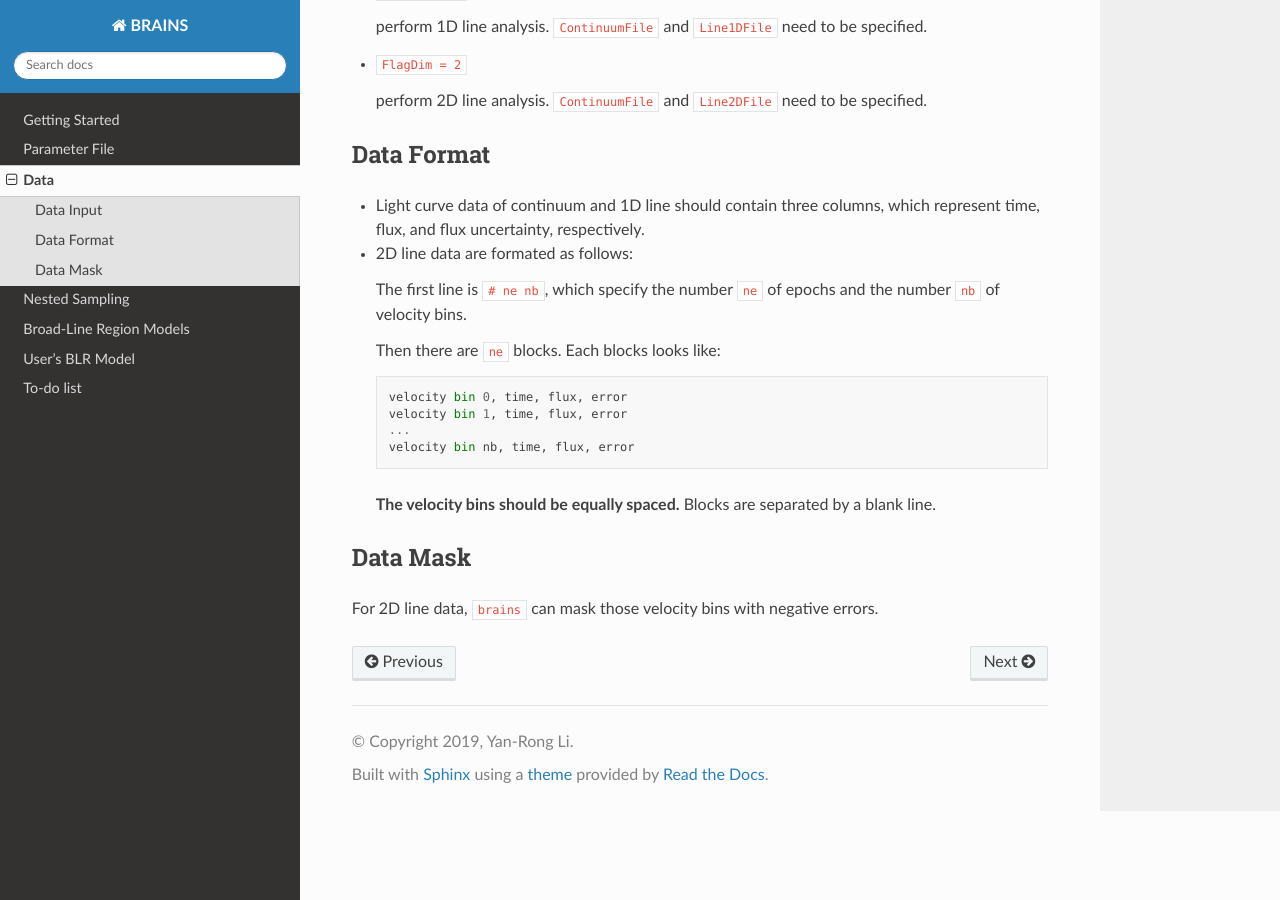
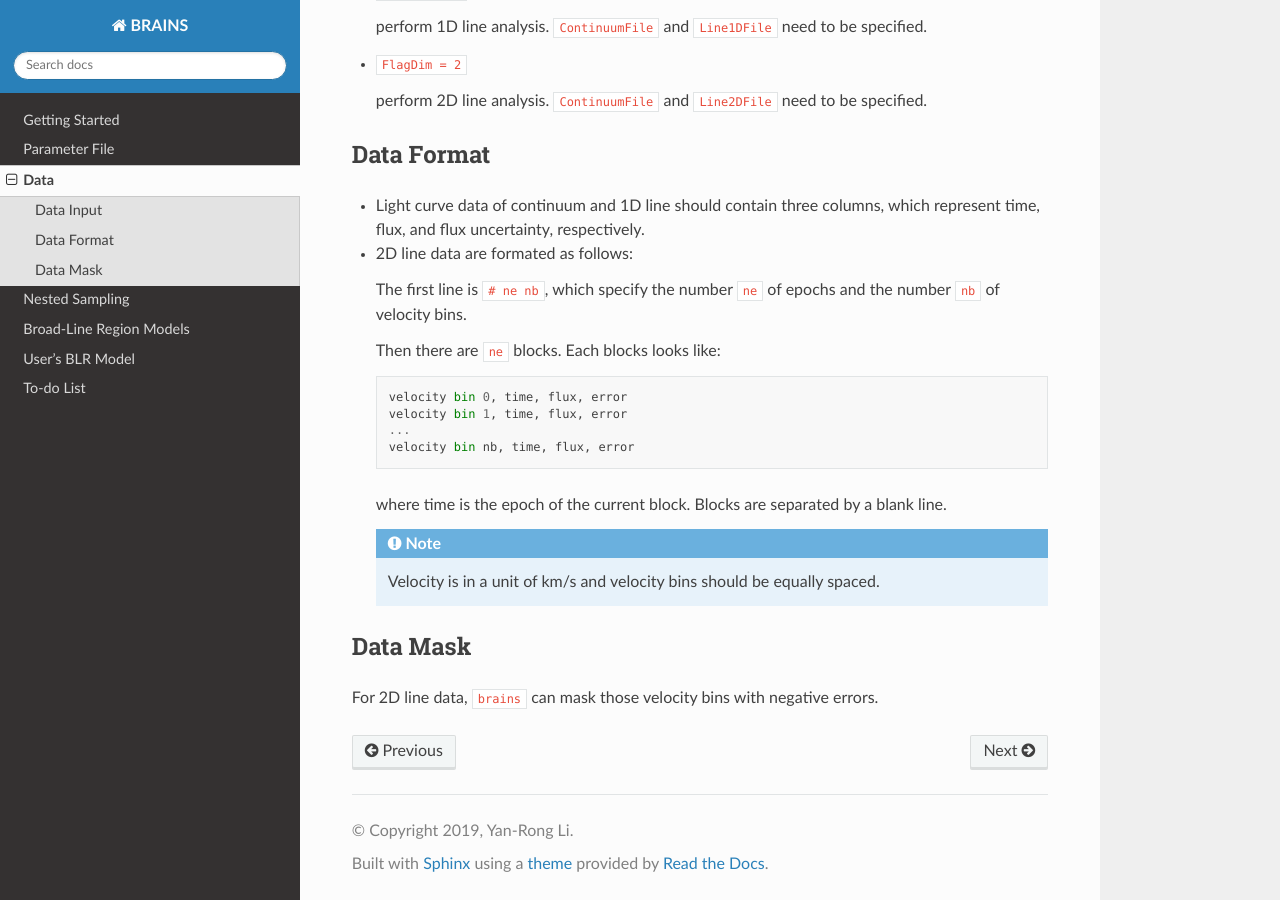
Before and after one commit to LiyrAstroph/BRAINS, a Sphinx documentation site: the page built from docs/data.rst, in a window 1280 px wide and 900 px high, scrolled down 533 px. Built offline with Sphinx 7.4.7 and the Read the Docs theme 2.0.0, drawn with Linux system fonts in a browser that asks for light colours.

Commit message:
continue to update docs.

```diff
--- a/docs/data.rst
+++ b/docs/data.rst
@@ -56,8 +56,10 @@ Data Format
     ...
     velocity bin nb, time, flux, error
 
-  **The velocity bins should be equally spaced.** Blocks are
-  separated by a blank line.
+  where time is the epoch of the current block. Blocks are separated by a blank line.
+
+  .. note::
+    Velocity is in a unit of km/s and velocity bins should be equally spaced.
 
 Data Mask
 =========
--- a/docs/model.rst
+++ b/docs/model.rst
@@ -11,6 +11,7 @@ and emit broad emission lines.
 
 .. figure:: _static/fig_blr_disk.jpg
   :align: center
+  :width: 12 cm
 
   Schematic of a disk-like broad-line region (Li et al. 2013).
 
@@ -99,6 +100,7 @@ This is the shadowed model in Li et al. (2018).
 
 .. figure:: _static/fig_blr_twozone.jpg
   :align: center
+  :width: 12 cm
 
   Schematic of a disk-like broad-line region with two zones (Li et al. 2018).
 
@@ -108,6 +110,7 @@ A disk wind model from Shlosman & Vitello (1993).
 
 .. figure:: _static/fig_diskwind.jpg
   :align: center
+  :width: 12 cm
 
   Schematic of a disk wind model (figure credit: Higginbottom et al. 2013).
 
--- a/docs/todo.rst
+++ b/docs/todo.rst
@@ -1,5 +1,5 @@
 ***********************
-To-do list
+To-do List
 ***********************
 
 .. todo::
```
